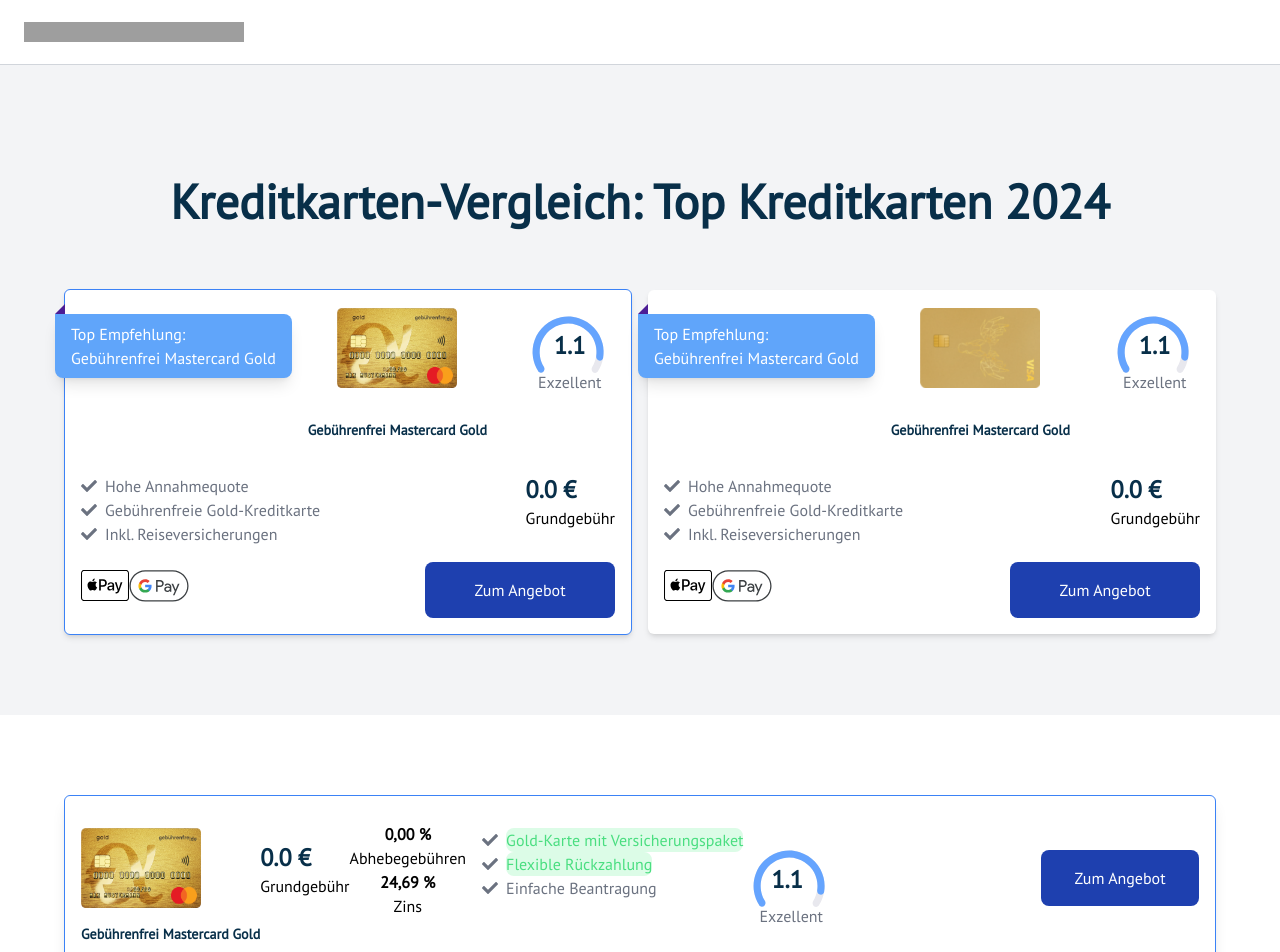
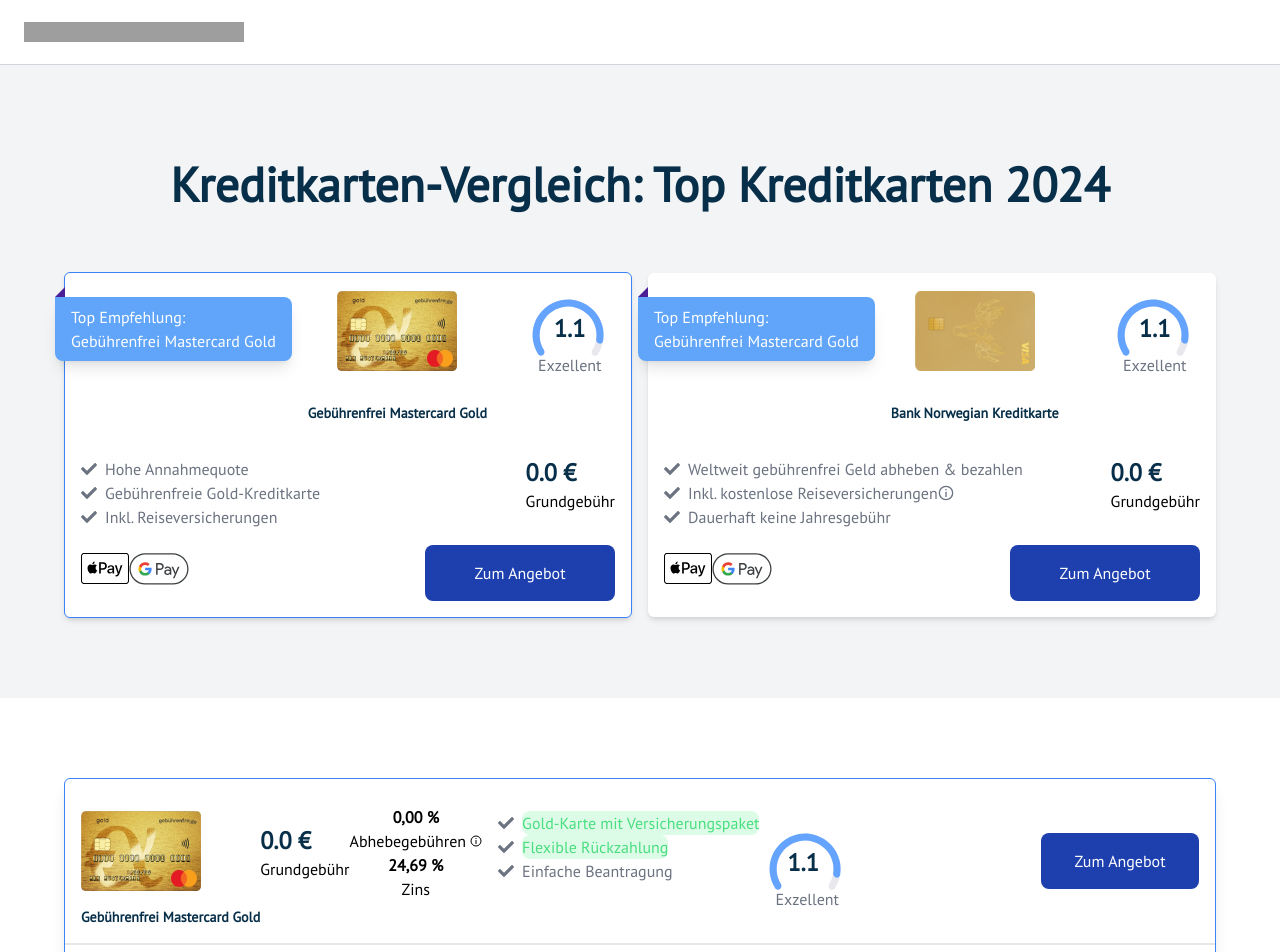
Before and after one commit to naji-alhusami/InsideMarketing-Task, a React (Vite) app: page / in a window 1280 px wide. Shown: the top 952 px of the page. Built offline with nearby package versions, Linux system fonts and the light colour scheme; grey boxes are pictures that could not be loaded.

Commit message:
fixed some bugs

```diff
--- a/src/App.jsx
+++ b/src/App.jsx
@@ -1,10 +1,35 @@
+import { AiOutlineArrowUp } from "react-icons/ai";
+
 import Footer from "./components/Footer/Footer";
 import Home from "./components/Home/Home";
 import ImportantCards from "./components/ImportantCarts/ImportantCards";
 import Navbar from "./components/Navbar/Navbar";
 import Recommendation from "./components/Recommendation/Recommendation";
+import { useEffect, useState } from "react";
 
 function App() {
+  const [showButton, setShowButton] = useState(false);
+
+  const scrollTop = () => {
+    window.scrollTo({ top: 0, behavior: "smooth" });
+  };
+
+  const handleScroll = () => {
+    if (window.scrollY > 100) {
+      setShowButton(true);
+    } else {
+      setShowButton(false);
+    }
+  };
+
+  useEffect(() => {
+    window.addEventListener("scroll", handleScroll);
+
+    return () => {
+      window.removeEventListener("scroll", handleScroll);
+    };
+  }, []);
+
   return (
     <>
       <div className="min-h-screen relative">
@@ -14,6 +39,14 @@
         <ImportantCards />
         <Recommendation />
         <Footer />
+        {showButton && (
+          <button
+            onClick={scrollTop}
+            className="fixed p-2 rounded-t-md border-3 mr-16 xs:mr-2 bg-black opacity-90 right-0 bottom-0"
+          >
+            <AiOutlineArrowUp className="text-white" />
+          </button>
+        )}
       </div>
     </>
   );
--- a/src/components/Home/Home.jsx
+++ b/src/components/Home/Home.jsx
@@ -1,4 +1,5 @@
 import { FaCheck } from "react-icons/fa";
+import { GrCircleInformation } from "react-icons/gr";
 
 import { HomeData } from "./HomeData";
 import RatingIcon from "../../assets/RatingIcon";
@@ -8,7 +9,7 @@
 const Home = () => {
   return (
     <div className="bg-gray-100 z-10 sm:px-4 xl:p-16">
-      <h1 className="text-center text-sky-950 font-bold text-3xl md:text-5xl p-12">
+      <h1 className="text-center text-sky-950 font-bold text-3xl md:text-5xl p-12 pt-24">
         Kreditkarten-Vergleich: Top Kreditkarten 2024
       </h1>
       <div className="w-full flex flex-col justify-center items-center lg:flex-row lg:gap-x-4">
@@ -56,6 +57,10 @@
                     <div className="flex flex-row items-center">
                       <FaCheck className="mr-2" />
                       <p>{data.advantage2}</p>
+                      {data.advantage2 ===
+                      "Inkl. kostenlose Reiseversicherungen" ? (
+                        <GrCircleInformation />
+                      ) : null}
                     </div>
                     <div className="flex flex-row items-center">
                       <FaCheck className="mr-2" />
--- a/src/components/Home/HomeData.js
+++ b/src/components/Home/HomeData.js
@@ -13,9 +13,9 @@
   {
     id: "2",
     bankImg: norwegian,
-    header: "Gebührenfrei Mastercard Gold",
-    advantage1: "Hohe Annahmequote",
-    advantage2: "Gebührenfreie Gold-Kreditkarte",
-    advantage3: "Inkl. Reiseversicherungen",
+    header: "Bank Norwegian Kreditkarte",
+    advantage1: "Weltweit gebührenfrei Geld abheben & bezahlen",
+    advantage2: "Inkl. kostenlose Reiseversicherungen",
+    advantage3: "Dauerhaft keine Jahresgebühr",
   },
 ];
--- a/src/components/ImportantCarts/ImportantCards.jsx
+++ b/src/components/ImportantCarts/ImportantCards.jsx
@@ -6,6 +6,7 @@
 import ImportandCardsDetails from "./ImportandCardsDetails";
 import RatingIcon from "../../assets/RatingIcon";
 import { ImportantCardsData } from "./ImportantCardsData";
+import { GrCircleInformation } from "react-icons/gr";
 
 const ImportantCards = () => {
   const [showDetails, setShowDetails] = useState(false);
@@ -52,7 +53,9 @@
                       </div>
                       <div className="hidden lg:flex lg:flex-col lg:justify-center lg:items-center lg:pb-4">
                         <span className="font-bold">{data.WithdrawalFees}</span>
-                        <span>Abhebegebühren</span>
+                        <span className="flex flex-row items-center justify-center">
+                          Abhebegebühren <GrCircleInformation className="pl-1" />
+                        </span>
                         <span className="font-bold">{data.interest}</span>
                         <span>Zins</span>
                       </div>
--- a/src/components/Navbar/Navbar.jsx
+++ b/src/components/Navbar/Navbar.jsx
@@ -10,13 +10,15 @@
   const [isToggled, setIsToggled] = useState(false);
 
   return (
-    <nav className="relative bg-white w-full h-[60px]  px-6 py-8 border-b border-gray-300 flex flex-row justify-between items-center">
+    <div className="fixed w-full z-50">
+      <nav className="relative bg-white w-full h-[60px]  px-6 py-8 border-b border-gray-300 flex flex-row justify-between items-center z-50">
         <Link to="#">
           <img src={Logo} alt="logo" className=" w-[220px] h-[20px]" />
         </Link>
         <NavbarIcon isToggled={isToggled} setIsToggled={setIsToggled} />
         <NavbarMobile isToggled={isToggled} />
       </nav>
+    </div>
   );
 };
 
--- a/src/components/Navbar/NavbarItemsData.js
+++ b/src/components/Navbar/NavbarItemsData.js
@@ -53,4 +53,45 @@
       },
     ],
   },
+  {
+    id: "3",
+    header: "Haushalt",
+    details: [
+      {
+        id: "1",
+        detail1: "Strom-Vergleich",
+      },
+      {
+        id: "2",
+        detail1: "Gas-Vergleich",
+      },
+    ],
+  },
+  {
+    id: "4",
+    header: "Wissen",
+    details: [
+      {
+        id: "1",
+        detailHeader: "DEPOT",
+        detail1: "Depotgebühren: Kosten verstehen & vermeiden",
+        detail2: "ETF: Wie funktionieren Exchange Traded Funds?",
+        detail3: "alle",
+      },
+      {
+        id: "2",
+        detailHeader: "GIROKONTO",
+        detail1: "Giro-, Debit- & Kreditkarte: Wo ist der Unterschied?",
+        detail2: "Scalable Capital",
+        detail3: "Flatex",
+      },
+      {
+        id: "3",
+        detailHeader: "TOP PRODUKTE",
+        detail1: "Comdirect Girokonto",
+        detail2: "ING Depot",
+        detail3: "Gebührenfrei Mastercard Gold",
+      },
+    ],
+  },
 ];
--- a/src/components/Navbar/NavbarMobile.jsx
+++ b/src/components/Navbar/NavbarMobile.jsx
@@ -12,7 +12,7 @@
   }
 
   return (
-    <div className="absolute w-full top-16 left-0 text-slate-500 z-20 bg-white">
+    <div className="absolute w-full top-16 left-0 text-slate-500 z-50 bg-white">
       {isToggled && (
         <ul>
           {NavbarItemsData.map((header) => (
--- a/src/components/Recommendation/Recommendation.jsx
+++ b/src/components/Recommendation/Recommendation.jsx
@@ -16,7 +16,7 @@
   };
 
   return (
-    <div className="p-4 py-12 flex flex-col bg-gray-100">
+    <div className=" py-12 flex flex-col bg-gray-100 lg:px-16">
       <h1 className="font-bold text-sky-950 text-3xl ">Unsere Empfehlung</h1>
       {ImportantCardsData.map((data) => {
         if (data.bank === "Gebührenfrei Mastercard Gold") {
```
Lines whose indentation alone changed are shown as unchanged.
